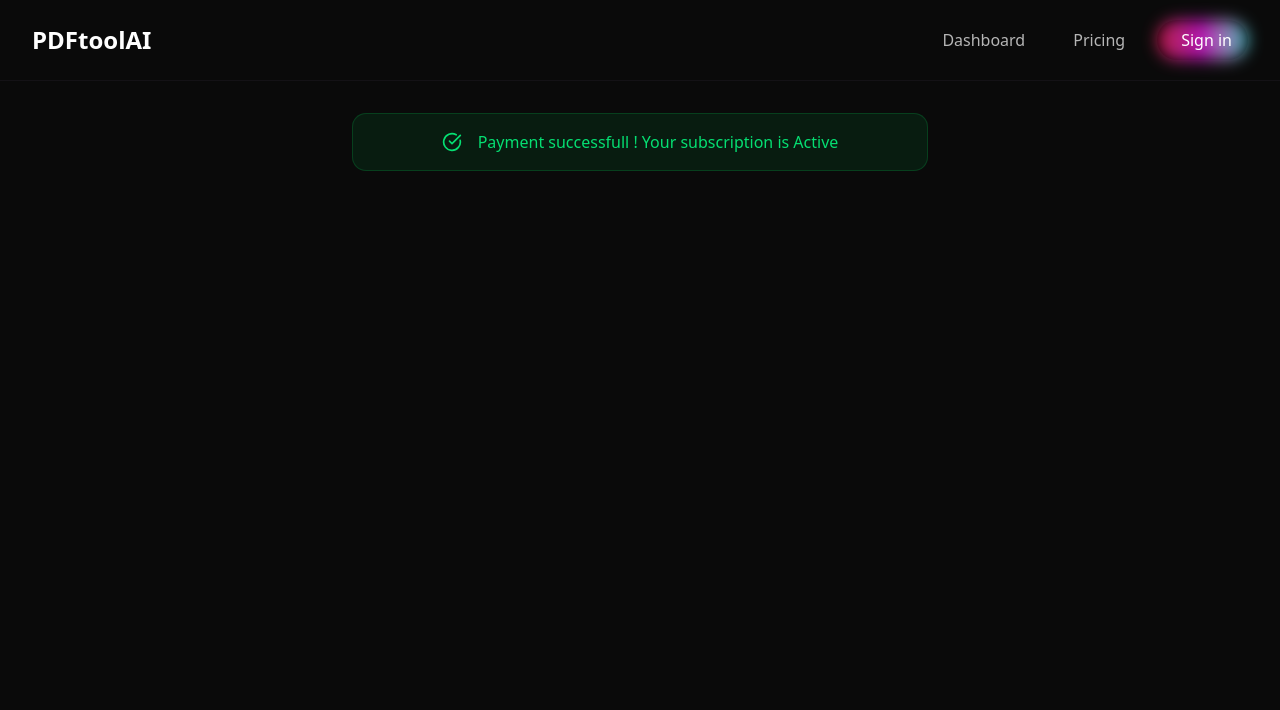
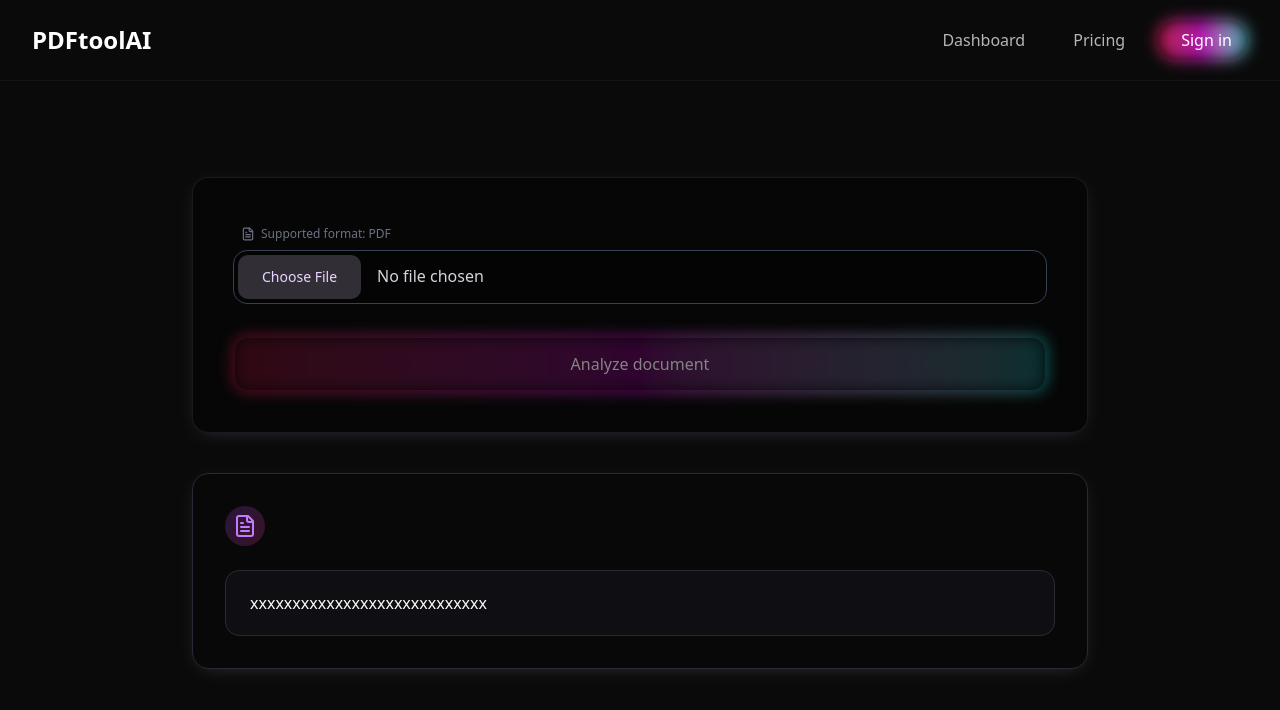
Before and after one commit to pirichar/PDF_AI, a Next.js app: page /dashboard in a window 1280 px wide. Shown: the top 710 px of the page. Built offline with nearby package versions, Linux system fonts and the light colour scheme; no server answers.

Commit message:
consants, pdfUtils done ; just about to start to analyze PDF

```diff
--- a/app/dashboard/_components/DashboardContent.tsx
+++ b/app/dashboard/_components/DashboardContent.tsx
@@ -50,14 +50,33 @@ export default function DashboardContent(){
 	}
 
 	//TODO: HandleAnalyse Function
+	const HandleAnalyse = useCallback(async() =>{
+		if (!selectedFile){
+			setError("Please set a file before analyzing.")
+			return
+		}
+		setIsLoading(true);
+		setError('');
+		setSummary('');
+		try{
+			//TODO : Extract text from PDF File
+			const text = ''
+			//TODO : Send the extracted text to API for analysis
+			const response = ''
+		} catch (err){
+			setError(err instanceof Error ? err.message : 'Failed to analyze PDF.')
+		} finally{
+			setIsLoading(false)
+		}
+	},[selectedFile])
 
 	//TODO: FormatSummaryContent function
 	return(
 		<>
-			<div className="space-y-10 max-w-4xl mx-auto">
+			<div className="space-y-10 mt-24 max-w-4xl mx-auto">
 				{/* Conditional rendering */}
 				{/* TODO REMOVE THE ! */}
-				{!showPaymentSucces && (
+				{showPaymentSucces && (
 					<div className='bg-green-500/10 max-w-xl mx-auto my-8 border border-green-500/20 rounded-xl p-4 text-green-400'>
 						<div className='flex items-center justify-center'>
 							<CheckCircle className="h-5 w-5 mr-4"/>
@@ -66,6 +85,66 @@ export default function DashboardContent(){
 					</div>
 
 				)}
+				{/* File upload and alysis section */}
+				<div className="p-10 space-y-8 rounded-2xl border border-purple-300/10 bg-black/30 shadow-[0_4px_20px_-10px] shadow-purple-200/30">
+					{/* File input for pdf selection */}
+					<div className="relative">
+						<div className="my-2 ml-2 flex items-center text-xs text-gray-500">
+							<FileText className="h-3.5 w-3.5 mr-1.5"/>
+							<span>Supported format: PDF</span>
+						</div>
+						<div className="border border-gray-700 rounded-xl p-1 bg-black/40 hover:border-purple-200/20 transition-colors">
+							<input
+								type="file"
+								accept=".pdf"
+								className="block w-full text-gray-300 file:mr-4 file:py-3 file:px-6 file:rounded-lg file:border-0 file:text-sm
+										file:font-medium file:bg-purple-200/20 file:text-purple-200 hover:file:bg-purple-200/20 transition-all
+										focus:outline-none file:cursor-pointer"
+							/>
+						</div>
+					</div>
+					<button
+						disabled={!selectedFile  || isLoading}
+						className="group relative inline-flex items-center justify-center w-full gap-2 rounded-xl bg-black px-4 py-4
+								text-white transition-all hover:bg-white/5 disabled:opacity-50 disabled:cursor-not-allowed"
+					>
+						<span className="absolute inset-0 rounded-xl bg-gradient-to-r from-[#FF1E56] via-[#FF00FF] to-[#00FFFF]
+									opacity-70 blur-sm transition-all group-hover:opacity-100 disabled:opacity-40"/>
+						<span className="absolute inset-0.5 rounded-xl bg-black/50"/>
+						<span className="relative font-medium">
+							{isLoading ? 'Processing...' : 'Analyze document'}
+						</span>
+					</button>
+				</div>
+
+				{/* Error message - only shown when there's an error  */}
+				{error && (
+					<div className="bg-red-500/10 border border-red-500/20 p-4 rounded-xl text-red-400">
+						<div className="flex items-start">
+							<AlertCircle className="h-5 w-5 mr-2 mt-0.5" />
+							<div>
+								<p className="font-medium mb-1"> Error analyzing document</p>
+								<p>{error}</p>
+							</div>
+						</div>
+					</div>
+				)}
+
+				{/* Summary result - Only Shown when therre's a summary  */}
+				{!summary && (
+					<div className="bg-black/20 shadow-[0_4px_20px_-10px] shadow-purple-200/30 rounded-2xl p-8 border border-[#2A2A35]">
+						{/* Summary header */}
+						<div className="flex items-center mb-6">
+							<div className="mr-3 p-2 rounded-full bg-gradient-to-br from-purple-500/20 to-pink-500/20">
+								<FileText className="h-6 w-6 text-purple-400"/>
+							</div>
+						</div>
+						{/* Formatted summary conntent */}
+						<div className="max-w-none px-6 py-5 rounded-xl bg-[#0f0f13] border border-[#2A2A35]">
+							xxxxxxxxxxxxxxxxxxxxxxxxxxxx
+						</div>
+					</div>
+				)}
 			</div>
 		</>
 	)
--- /dev/null
+++ b/lib/constants.ts
@@ -0,0 +1,4 @@
+export const PDF_PROCESSING = {
+	MAX_TEXT_LENTGH: 10000,
+	 WORKER_SRC: 'https://cdn.jsdelivr.net/npm/pdfjs-dist@5.0.375/build/pdf.worker.min.mjs'
+}
--- /dev/null
+++ b/lib/pdfUtils.ts
@@ -0,0 +1,41 @@
+import { PDF_PROCESSING } from "./constants";
+import { getDocument, GlobalWorkerOptions, version } from 'pdfjs-dist'
+import { TextContent } from "pdfjs-dist/types/src/display/api";
+
+if (typeof window !== 'undefined'){
+	GlobalWorkerOptions.workerSrc = PDF_PROCESSING.WORKER_SRC
+	console.log(`PDF.js version ${version}`)
+}
+
+export const ExtractTextFremPDF = async (file: File): Promise<string> =>{
+	try{
+		const arrayBuffer = await file.arrayBuffer()
+		const loadingTask = getDocument({
+			data: arrayBuffer,
+			useWorkerFetch: false,
+			isEvalSupported: false,
+			useSystemFonts: true
+		})
+
+		const pdf = await loadingTask.promise
+		const numPages = pdf.numPages
+		let text = ''
+		const pagePromises = Array.from({length: numPages}, (_, i) => i + 1)
+			.map(async(pageNum) =>{
+				const page  = await pdf.getPage(pageNum)
+
+				const content = await page.getTextContent() as TextContent
+
+				return content.items
+					.map(item => 'str' in item ? item.str : '')
+					.join('')
+			})
+		const pageTexts = await Promise.all(pagePromises)
+		text = pageTexts.join('\n')
+
+		return (text)
+	}catch (error){
+		console.error('PDF extraction failed:', error)
+		throw new Error(error instanceof Error ? `Failed to extract text from PDF: ${error.message}` : 'Failed to extract text from PDF')
+	}
+}
--- a/package.json
+++ b/package.json
@@ -16,6 +16,7 @@
     "clsx": "^2.1.1",
     "lucide-react": "^0.511.0",
     "next": "15.3.2",
+    "pdfjs-dist": "^5.2.133",
     "react": "^19.0.0",
     "react-dom": "^19.0.0",
     "tailwind-merge": "^3.3.0"
```
Also changed, not shown: app/globals.css (+13 -0 lines), public/fonts/myfont-regular.otf (added), 1 other file (tests, documents, lock files or other folders).
